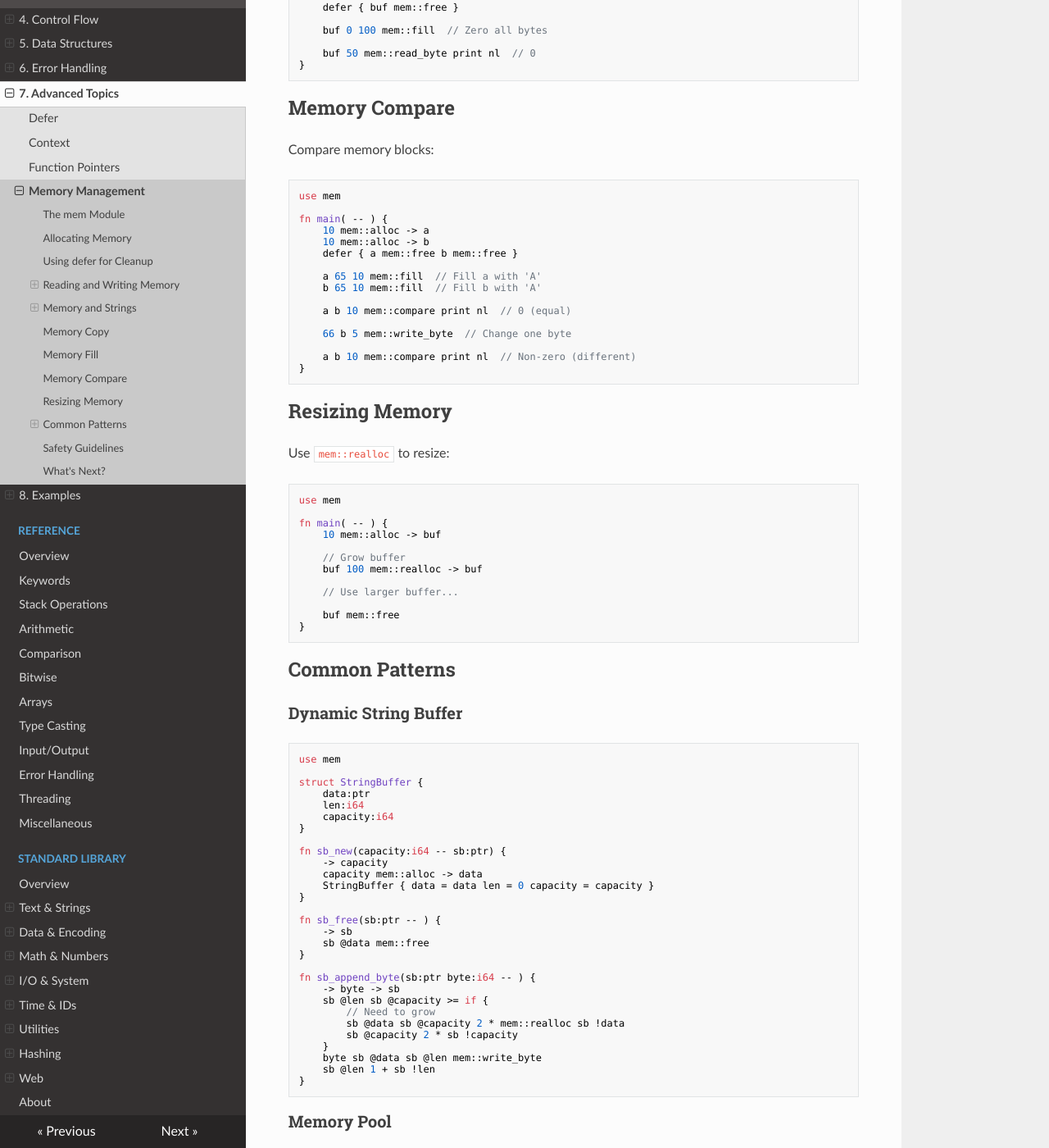
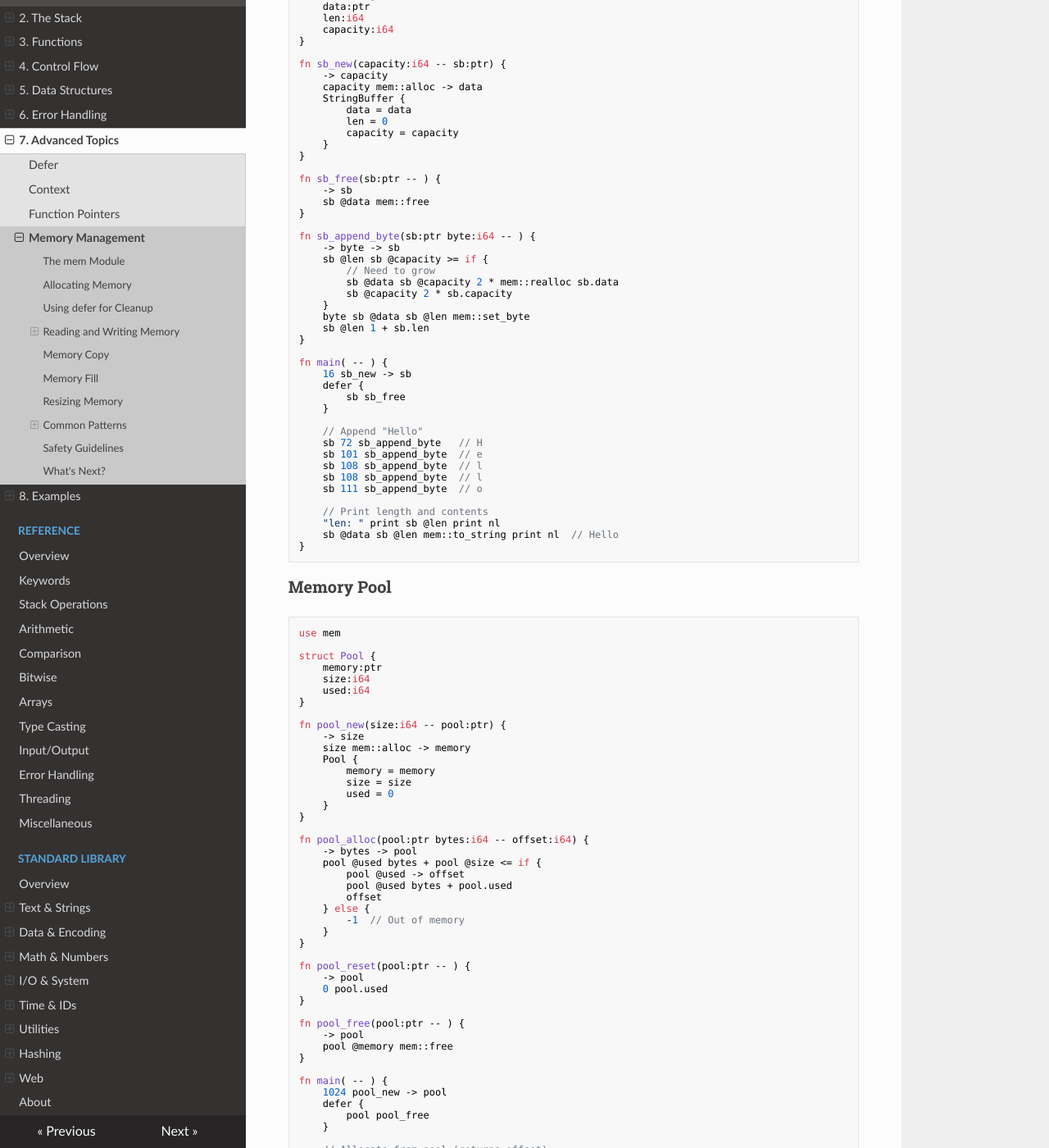
Before and after one commit to quadrate-language/quadrate, an MkDocs documentation site: the page built from docs/docs/docs/learn/7-advanced/memory.md, in a window 1280 px wide and 1400 px high, scrolled down 2742 px. Shown: the whole window at 82% size. Built offline with MkDocs 1.6.1, drawn with Linux system fonts in a browser that asks for light colours; nearby versions of some CDN libraries; some of the changed text lies outside the part shown.

Commit message:
Improve memory docs

````diff
--- a/docs/docs/docs/learn/7-advanced/memory.md
+++ b/docs/docs/docs/learn/7-advanced/memory.md
@@ -79,47 +79,6 @@
 }
 ```
 
-## Memory and Strings
-
-### String to Buffer
-
-```qd
-use mem
-use str
-
-fn main( -- ) {
-	"Hello" str::len -> len
-	"Hello" -> s
-
-	len 1 + mem::alloc -> buf
-	s buf len mem::copy_from_str
-	0 buf len mem::write_byte  // Null terminate
-
-	buf mem::to_string print nl  // Hello
-
-	buf mem::free
-}
-```
-
-### Buffer to String
-
-```qd
-use mem
-
-fn main( -- ) {
-	5 mem::alloc -> buf
-
-	72 buf 0 mem::write_byte   // H
-	105 buf 1 mem::write_byte  // i
-	33 buf 2 mem::write_byte   // !
-	0 buf 3 mem::write_byte    // null
-
-	buf 3 mem::to_string print nl  // Hi!
-
-	buf mem::free
-}
-```
-
 ## Memory Copy
 
 Copy memory between buffers:
@@ -130,18 +89,20 @@
 fn main( -- ) {
 	10 mem::alloc -> src
 	10 mem::alloc -> dst
-	defer { src mem::free dst mem::free }
+	defer {
+		src mem::free dst mem::free
+	}
 
 	// Fill source
-	0 10 for i {
-		i src i mem::write_byte
+	0 10 1 for i {
+		i src i mem::set_byte
 	}
 
 	// Copy to destination
 	src dst 10 mem::copy
 
 	// Verify
-	dst 5 mem::read_byte print nl  // 5
+	dst 5 mem::get_byte print nl  // 5
 }
 ```
 
@@ -154,34 +115,13 @@
 
 fn main( -- ) {
 	100 mem::alloc -> buf
-	defer { buf mem::free }
+	defer {
+		buf mem::free
+	}
 
-	buf 0 100 mem::fill  // Zero all bytes
+	0 buf 100 mem::fill  // Zero all bytes
 
-	buf 50 mem::read_byte print nl  // 0
-}
-```
-
-## Memory Compare
-
-Compare memory blocks:
-
-```qd
-use mem
-
-fn main( -- ) {
-	10 mem::alloc -> a
-	10 mem::alloc -> b
-	defer { a mem::free b mem::free }
-
-	a 65 10 mem::fill  // Fill a with 'A'
-	b 65 10 mem::fill  // Fill b with 'A'
-
-	a b 10 mem::compare print nl  // 0 (equal)
-
-	66 b 5 mem::write_byte  // Change one byte
-
-	a b 10 mem::compare print nl  // Non-zero (different)
+	buf 50 mem::get_byte print nl  // 0
 }
 ```
 
@@ -220,7 +160,11 @@
 fn sb_new(capacity:i64 -- sb:ptr) {
 	-> capacity
 	capacity mem::alloc -> data
-	StringBuffer { data = data len = 0 capacity = capacity }
+	StringBuffer {
+		data = data
+		len = 0
+		capacity = capacity
+	}
 }
 
 fn sb_free(sb:ptr -- ) {
@@ -232,11 +176,29 @@
 	-> byte -> sb
 	sb @len sb @capacity >= if {
 		// Need to grow
-		sb @data sb @capacity 2 * mem::realloc sb !data
-		sb @capacity 2 * sb !capacity
+		sb @data sb @capacity 2 * mem::realloc sb.data
+		sb @capacity 2 * sb.capacity
 	}
-	byte sb @data sb @len mem::write_byte
-	sb @len 1 + sb !len
+	byte sb @data sb @len mem::set_byte
+	sb @len 1 + sb.len
+}
+
+fn main( -- ) {
+	16 sb_new -> sb
+	defer {
+		sb sb_free
+	}
+
+	// Append "Hello"
+	sb 72 sb_append_byte   // H
+	sb 101 sb_append_byte  // e
+	sb 108 sb_append_byte  // l
+	sb 108 sb_append_byte  // l
+	sb 111 sb_append_byte  // o
+
+	// Print length and contents
+	"len: " print sb @len print nl
+	sb @data sb @len mem::to_string print nl  // Hello
 }
 ```
 
@@ -254,28 +216,59 @@
 fn pool_new(size:i64 -- pool:ptr) {
 	-> size
 	size mem::alloc -> memory
-	Pool { memory = memory size = size used = 0 }
+	Pool {
+		memory = memory
+		size = size
+		used = 0
+	}
 }
 
-fn pool_alloc(pool:ptr bytes:i64 -- ptr:ptr) {
+fn pool_alloc(pool:ptr bytes:i64 -- offset:i64) {
 	-> bytes -> pool
 	pool @used bytes + pool @size <= if {
-		pool @memory pool @used + -> ptr
-		pool @used bytes + pool !used
-		ptr
+		pool @used -> offset
+		pool @used bytes + pool.used
+		offset
 	} else {
-		0  // Out of memory
+		-1  // Out of memory
 	}
 }
 
 fn pool_reset(pool:ptr -- ) {
 	-> pool
-	0 pool !used
+	0 pool.used
 }
 
 fn pool_free(pool:ptr -- ) {
 	-> pool
 	pool @memory mem::free
+}
+
+fn main( -- ) {
+	1024 pool_new -> pool
+	defer {
+		pool pool_free
+	}
+
+	// Allocate from pool (returns offset)
+	pool 100 pool_alloc -> off1
+	pool 200 pool_alloc -> off2
+
+	"off1: " print off1 print nl          // 0
+	"off2: " print off2 print nl          // 100
+	"pool used: " print pool @used print nl  // 300
+
+	// Write to allocated regions
+	42 pool @memory off1 mem::set
+	99 pool @memory off2 mem::set
+
+	// Read back
+	pool @memory off1 mem::get print nl  // 42
+	pool @memory off2 mem::get print nl  // 99
+
+	// Reset pool for reuse
+	pool pool_reset
+	"after reset: " print pool @used print nl  // 0
 }
 ```
 
@@ -299,8 +292,8 @@
 	defer { buf mem::free }
 
 	// Safe: limited to allocated size
-	0 1024 for i {
-		0 buf i mem::write_byte
+	0 1024 1 for i {
+		0 buf i mem::set_byte
 	}
 }
 ```
````
